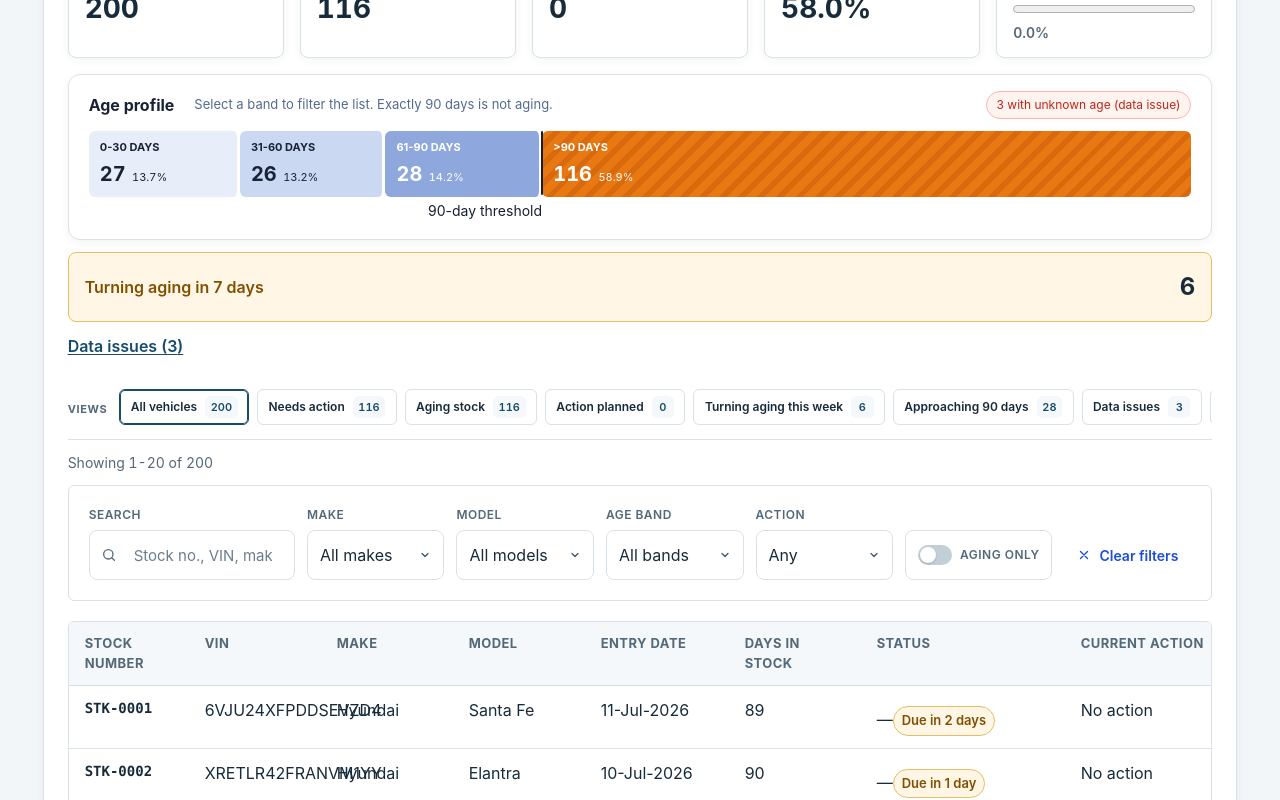
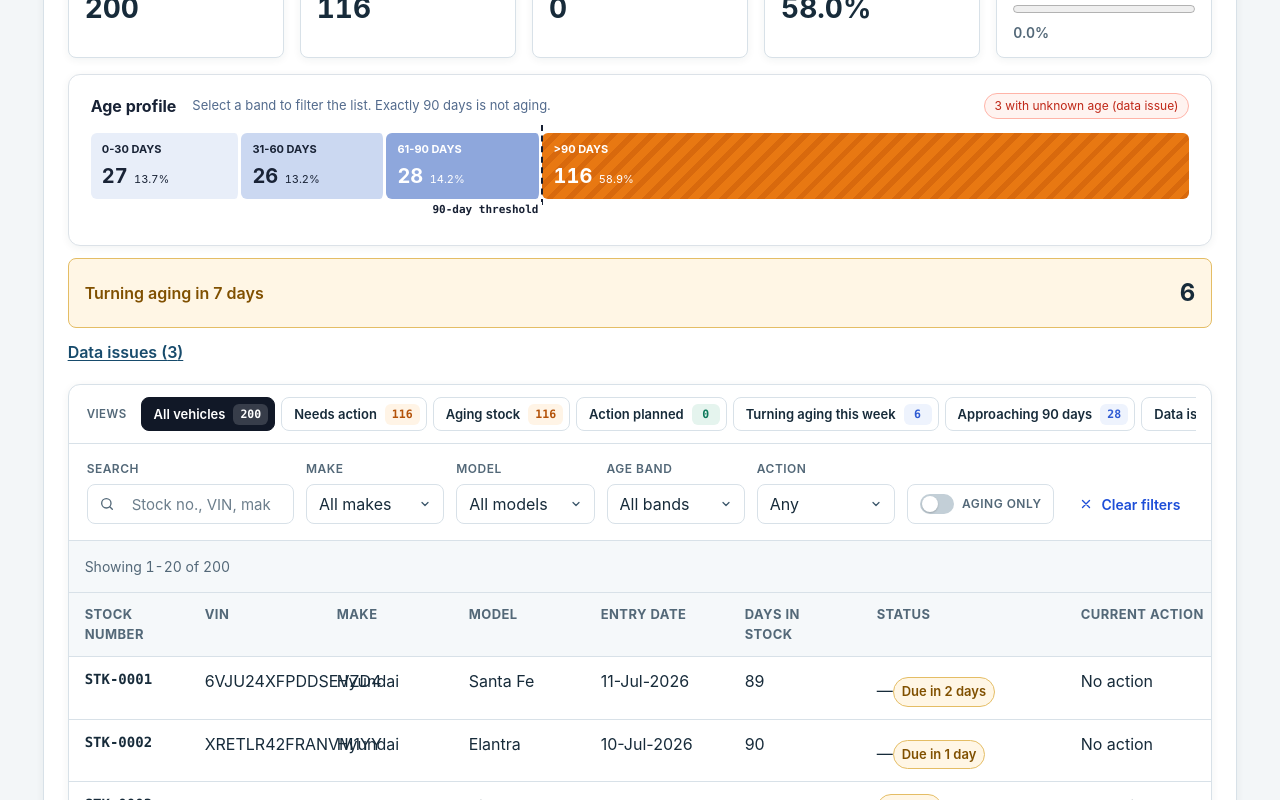
Before and after one commit to dunghuynh1990/intelligent-inventory-dashboard, a React (Vite) app: page / in a window 1280 px wide. Shown: the part 380-1180 px from the top of the page. Built offline with nearby package versions, Linux system fonts and the light colour scheme.

Commit message:
update UIs

```diff
--- a/src/App.css
+++ b/src/App.css
@@ -170,10 +170,48 @@
 }
 
 .inventory-result-count {
-  margin: 0 0 var(--space-3);
+  margin: 0;
   color: var(--color-text-muted);
   font-size: 0.875rem;
   font-variant-numeric: tabular-nums;
+}
+
+.inventory-browser {
+  overflow: hidden;
+  border: 1px solid var(--color-border);
+  border-radius: var(--radius-lg);
+  background: var(--color-surface);
+  box-shadow: var(--shadow-card);
+}
+
+.inventory-results {
+  background: var(--color-surface);
+}
+
+.inventory-results__toolbar {
+  display: flex;
+  min-height: 3.25rem;
+  align-items: center;
+  gap: var(--space-3);
+  padding: var(--space-2) var(--space-4);
+  border-bottom: 1px solid var(--color-border);
+  background: var(--color-surface-muted);
+}
+
+.inventory-results__toolbar .active-filter-chips {
+  margin: 0;
+}
+
+.inventory-results .inventory-table-scroll {
+  border: 0;
+  border-radius: 0;
+}
+
+.inventory-results .inventory-pager {
+  margin: 0;
+  border: 0;
+  border-top: 1px solid var(--color-border);
+  border-radius: 0;
 }
 
 .inventory-status {
@@ -236,26 +274,65 @@
 }
 
 .inventory-empty {
-  margin-top: 0;
-  padding: var(--space-5);
-  border: 1px dashed var(--color-border-strong);
-  border-radius: var(--radius-md);
+  margin: 0;
+  padding: var(--space-6);
   text-align: center;
 }
 
 .inventory-no-results {
   display: grid;
   justify-items: center;
+  align-content: center;
   gap: var(--space-3);
-  padding: var(--space-6);
-  border: 1px dashed var(--color-border-strong);
-  border-radius: var(--radius-md);
+  min-height: 21rem;
+  padding: var(--space-7) var(--space-6);
   text-align: center;
 }
 
+.inventory-no-results__icon {
+  display: grid;
+  width: 3.5rem;
+  height: 3.5rem;
+  place-items: center;
+  margin-bottom: var(--space-1);
+  border-radius: 0.875rem;
+  color: var(--color-focus);
+  background: #edf2f5;
+}
+
+.inventory-no-results__icon svg {
+  width: 1.5rem;
+  height: 1.5rem;
+}
+
+.inventory-no-results h3 {
+  margin: 0;
+  color: var(--color-text);
+  font-size: 1.25rem;
+  line-height: 1.3;
+}
+
 .inventory-no-results p {
-  margin: 0;
+  max-width: 26.25rem;
+  margin: 0 0 var(--space-1);
   color: var(--color-text-muted);
+}
+
+.inventory-no-results__clear {
+  min-height: 2.75rem;
+  margin-top: var(--space-1);
+  padding: 0 var(--space-4);
+  border: 1px solid var(--color-focus);
+  border-radius: var(--radius-sm);
+  color: var(--color-surface);
+  background: var(--color-focus);
+  font-size: 0.875rem;
+  font-weight: 700;
+}
+
+.inventory-no-results__clear:hover {
+  border-color: #2449b3;
+  background: #2449b3;
 }
 
 .app-fatal-error {
@@ -293,4 +370,14 @@
     align-items: flex-start;
     flex-direction: column;
   }
+
+  .inventory-results__toolbar {
+    align-items: flex-start;
+    flex-direction: column;
+  }
+
+  .inventory-no-results {
+    min-height: 18rem;
+    padding: var(--space-6) var(--space-4);
+  }
 }
--- a/src/App.tsx
+++ b/src/App.tsx
@@ -17,7 +17,10 @@ import {
 import type { InventoryService } from './services/inventory-service'
 import type { AgeBand, Vehicle, VehicleAction } from './types/vehicle'
 import { InventoryTable } from './components/InventoryTable'
-import { InventoryFilters } from './components/InventoryFilters'
+import {
+  InventoryFilterChips,
+  InventoryFilters,
+} from './components/InventoryFilters'
 import { InventoryPager } from './components/InventoryPager'
 import { InventoryPresets } from './components/InventoryPresets'
 import { InventorySummary } from './components/InventorySummary'
@@ -130,10 +133,13 @@ function App({ inventoryService, clock = systemClock }: AppProps) {
     () => paginateItems(filteredVehicles, currentPage, pageSize),
     [filteredVehicles, currentPage, pageSize],
   )
-  const resultCount =
+  const firstResult =
+    page.totalItems === 0 ? 0 : (page.currentPage - 1) * page.pageSize + 1
+  const lastResult =
     page.totalItems === 0
-      ? 'Showing 0 of 0'
-      : `Showing ${(page.currentPage - 1) * page.pageSize + 1}-${(page.currentPage - 1) * page.pageSize + page.items.length} of ${page.totalItems}`
+      ? 0
+      : (page.currentPage - 1) * page.pageSize + page.items.length
+  const resultCount = `Showing ${firstResult}-${lastResult} of ${page.totalItems}`
   const summaryCounts = useMemo(
     () => getInventorySummary(allVehicles),
     [allVehicles],
@@ -382,22 +388,13 @@ function App({ inventoryService, clock = systemClock }: AppProps) {
             />
           )}
           {vehicles !== null && (
+            <div className="inventory-browser">
               <InventoryPresets
                 presets={inventoryPresets}
                 selectedPresetId={activePresetId}
                 onSelect={handlePresetSelect}
               />
-          )}
-          {vehicles !== null && (
-            <p className="inventory-result-count" role="status">
-              {resultCount}
-            </p>
-          )}
-          {vehicles !== null && vehicles.length === 0 && !isLoading && (
-            <p className="inventory-empty">No vehicles in inventory.</p>
-          )}
-          {vehicles !== null && vehicles.length > 0 && (
-            <>
+              {vehicles.length > 0 && (
                 <InventoryFilters
                   filters={filters}
                   makes={makes}
@@ -406,11 +403,51 @@ function App({ inventoryService, clock = systemClock }: AppProps) {
                   onMakeChange={handleMakeChange}
                   onReset={() => handleFiltersChange(emptyFilters)}
                 />
-              {filteredVehicles.length === 0 ? (
+              )}
+              <div className="inventory-results">
+                <div className="inventory-results__toolbar">
+                  <p className="inventory-result-count" role="status">
+                    {resultCount}
+                  </p>
+                  {vehicles.length > 0 && (
+                    <InventoryFilterChips
+                      filters={filters}
+                      onChange={handleFiltersChange}
+                    />
+                  )}
+                </div>
+                {vehicles.length === 0 ? (
+                  <p className="inventory-empty">No vehicles in inventory.</p>
+                ) : filteredVehicles.length === 0 ? (
                   <div className="inventory-no-results">
-                  <p>No vehicles match these filters.</p>
+                    <span className="inventory-no-results__icon" aria-hidden="true">
+                      <svg
+                        viewBox="0 0 24 24"
+                        fill="none"
+                        stroke="currentColor"
+                        strokeWidth="2"
+                        strokeLinecap="round"
+                        strokeLinejoin="round"
+                      >
+                        <circle cx="11" cy="11" r="7" />
+                        <path d="m20 20-3.5-3.5M8 11h6" />
+                      </svg>
+                    </span>
+                    <h3>No vehicles match these filters</h3>
+                    <p>
+                      Try changing or clearing the filters. Some combinations,
+                      such as Aging only with the 0-30 band, never match.
+                    </p>
+                    <button
+                      className="inventory-no-results__clear"
+                      type="button"
+                      onClick={() => handleFiltersChange(emptyFilters)}
+                    >
+                      Clear filters
+                    </button>
                   </div>
                 ) : (
+                  <>
                     <InventoryTable
                       vehicles={page.items}
                       searchText={filters.searchText}
@@ -421,7 +458,6 @@ function App({ inventoryService, clock = systemClock }: AppProps) {
                       onCancelAction={() => setEditingVehicleId(null)}
                       onSaveAction={handleSaveAction}
                     />
-              )}
                     <InventoryPager
                       currentPage={page.currentPage}
                       pageSize={page.pageSize}
@@ -434,6 +470,9 @@ function App({ inventoryService, clock = systemClock }: AppProps) {
                       }
                     />
                   </>
+                )}
+              </div>
+            </div>
           )}
         </section>
       </main>
--- a/src/components/InventoryFilters.css
+++ b/src/components/InventoryFilters.css
@@ -1,8 +1,7 @@
 .inventory-filters {
-  margin-bottom: var(--space-5);
-  padding: var(--space-5);
-  border: 1px solid var(--color-border);
-  border-radius: var(--radius-sm);
+  margin: 0;
+  padding: 1rem 1.125rem;
+  border-bottom: 1px solid var(--color-border);
   background: var(--color-surface);
 }
 
@@ -11,7 +10,7 @@
   align-items: center;
   justify-content: center;
   gap: var(--space-2);
-  min-height: 3.125rem;
+  min-height: 2.5rem;
   padding: 0 var(--space-3);
   border: 1px solid transparent;
   border-radius: var(--radius-sm);
@@ -57,7 +56,7 @@
 .filter-control select {
   width: 100%;
   min-width: 0;
-  height: 3.125rem;
+  height: 2.5rem;
   padding: 0 var(--space-3);
   border: 1px solid var(--color-border);
   border-radius: 0.5rem;
@@ -102,7 +101,7 @@
 .filter-control--switch {
   position: relative;
   align-self: end;
-  min-height: 3.125rem;
+  min-height: 2.5rem;
 }
 
 .filter-control--switch input {
@@ -116,7 +115,7 @@
   display: inline-flex;
   align-items: center;
   gap: var(--space-2);
-  min-height: 3.125rem;
+  min-height: 2.5rem;
   padding: 0 var(--space-3);
   border: 1px solid var(--color-border);
   border-radius: 0.5rem;
@@ -225,10 +224,6 @@
 }
 
 @media (max-width: 40rem) {
-  .inventory-filters {
-    padding: var(--space-4);
-  }
-
   .inventory-filters__controls {
     grid-template-columns: repeat(2, minmax(0, 1fr));
   }
--- a/src/components/InventoryFilters.tsx
+++ b/src/components/InventoryFilters.tsx
@@ -33,8 +33,6 @@ export function InventoryFilters({
   onMakeChange,
   onReset,
 }: InventoryFiltersProps) {
-  const activeFilters = getActiveFilters(filters)
-
   return (
     <section className="inventory-filters" aria-label="Inventory filters">
       <div className="inventory-filters__controls">
@@ -164,7 +162,22 @@ export function InventoryFilters({
           Clear filters
         </button>
       </div>
-      {activeFilters.length > 0 && (
+    </section>
+  )
+}
+
+type InventoryFilterChipsProps = Pick<
+  InventoryFiltersProps,
+  'filters' | 'onChange'
+>
+
+export function InventoryFilterChips({
+  filters,
+  onChange,
+}: InventoryFilterChipsProps) {
+  const activeFilters = getActiveFilters(filters)
+
+  return activeFilters.length > 0 ? (
     <ul className="active-filter-chips" aria-label="Active filters">
       {activeFilters.map(({ key, label }) => (
         <li className="active-filter-chip" key={key}>
@@ -179,9 +192,7 @@ export function InventoryFilters({
         </li>
       ))}
     </ul>
-      )}
-    </section>
-  )
+  ) : null
 }
 
 function getActiveFilters(
--- a/src/components/InventoryPresets.css
+++ b/src/components/InventoryPresets.css
@@ -1,29 +1,30 @@
 .inventory-presets {
   display: flex;
   align-items: center;
-  gap: var(--space-3);
+  gap: 0.875rem;
   min-width: 0;
-  margin-bottom: var(--space-3);
-  padding: var(--space-2) 0;
+  padding: 0.75rem 1.125rem;
   border-bottom: 1px solid var(--color-border);
 }
 
 .inventory-presets__heading {
   flex: 0 0 auto;
   color: var(--color-text-muted);
-  font-size: 0.6875rem;
-  font-weight: 700;
-  letter-spacing: 0.06em;
+  font-size: 0.71875rem;
+  font-weight: 600;
+  letter-spacing: 0.04em;
   text-transform: uppercase;
 }
 
 .inventory-presets__scroller {
   display: flex;
   align-items: center;
-  gap: var(--space-2);
+  flex: 1;
+  gap: 0.375rem;
   min-width: 0;
   overflow-x: auto;
-  padding: 0.15rem 0 0.4rem;
+  padding: 0.1875rem;
+  margin: -0.1875rem;
   scrollbar-width: thin;
 }
 
@@ -31,51 +32,76 @@
   display: inline-flex;
   flex: 0 0 auto;
   align-items: center;
-  gap: var(--space-2);
-  min-height: 2.25rem;
-  padding: 0.35rem 0.65rem;
+  gap: 0.5rem;
+  height: 2.125rem;
+  padding: 0 0.375rem 0 0.75rem;
   border: 1px solid var(--color-border);
-  border-radius: var(--radius-sm);
+  border-radius: 0.5rem;
   color: var(--color-text);
   background: var(--color-surface);
   font: inherit;
-  font-size: 0.75rem;
+  font-size: 0.8125rem;
   font-weight: 600;
   white-space: nowrap;
   cursor: pointer;
 }
 
 .inventory-presets__button:hover {
-  border-color: var(--color-primary);
+  border-color: #c8d3da;
+  background: #f4f7f9;
 }
 
 .inventory-presets__button[aria-pressed='true'] {
-  border-color: var(--color-primary);
-  box-shadow: inset 0 0 0 1px var(--color-primary);
+  border-color: #111827;
+  color: var(--color-surface);
+  background: #111827;
 }
 
 .inventory-presets__button:focus-visible {
-  outline: 3px solid var(--color-primary);
+  outline: 3px solid var(--color-focus);
   outline-offset: 2px;
 }
 
 .inventory-presets__count {
-  min-width: 1.4rem;
-  padding: 0.15rem 0.35rem;
-  border-radius: 0.35rem;
-  color: var(--color-primary);
-  background: var(--color-surface-muted);
+  min-width: 1.75rem;
+  padding: 0.125rem 0.4375rem;
+  border-radius: 0.375rem;
+  color: #2f5bd3;
+  background: #eef3fd;
   text-align: center;
-  font-size: 0.6875rem;
+  font-family: var(--font-mono);
+  font-size: 0.71875rem;
   font-variant-numeric: tabular-nums;
+}
+
+.inventory-presets__button:nth-child(2) .inventory-presets__count,
+.inventory-presets__button:nth-child(3) .inventory-presets__count {
+  color: #b4530a;
+  background: #fff4e6;
+}
+
+.inventory-presets__button:nth-child(4) .inventory-presets__count {
+  color: #0e7a5c;
+  background: #e5f4ee;
+}
+
+.inventory-presets__button:nth-child(7) .inventory-presets__count {
+  color: #b42318;
+  background: #fef2f1;
+}
+
+.inventory-presets__button[aria-pressed='true'] .inventory-presets__count {
+  color: var(--color-surface);
+  background: rgb(255 255 255 / 16%);
 }
 
 @media (max-width: 40rem) {
   .inventory-presets {
     align-items: flex-start;
+    gap: 0.75rem;
   }
 
   .inventory-presets__heading {
-    padding-top: 0.55rem;
+    padding-top: 0.5rem;
   }
 }
--- a/src/components/InventorySummary.css
+++ b/src/components/InventorySummary.css
@@ -61,7 +61,7 @@
 
 .age-profile {
   margin-top: var(--space-4);
-  padding: var(--space-4) var(--space-5);
+  padding: 1.125rem 1.375rem 1.25rem;
   border: 1px solid #dce2e8;
   border-radius: var(--radius-lg);
   background: #fff;
@@ -71,8 +71,8 @@
 .age-profile__header {
   display: flex;
   align-items: center;
-  gap: var(--space-5);
-  margin-bottom: var(--space-3);
+  gap: 1rem;
+  margin-bottom: 0.875rem;
 }
 
 .age-profile__header h3 {
@@ -90,7 +90,7 @@
 
 .age-profile__unknown {
   margin-left: auto;
-  padding: 0.25rem 0.625rem;
+  padding: 0.1875rem 0.625rem;
   border: 1px solid #ffb4a8;
   border-radius: 999px;
   color: #bf2616;
@@ -200,11 +200,10 @@
 
 .age-profile__threshold {
   position: absolute;
-  top: 0;
-  height: 4rem;
+  top: -0.5rem;
+  height: calc(4rem + 1rem);
   width: 2px;
-  border-radius: 1px;
-  background: #172033;
+  border-left: 2px dashed #172033;
   transform: translateX(-50%);
   pointer-events: none;
 }
@@ -214,7 +213,11 @@
   top: calc(100% - 1.45rem);
   transform: translateX(-100%);
   color: #172033;
-  font-size: 0.875rem;
+  padding: 0 0.25rem;
+  background: #fff;
+  font-family: var(--font-mono);
+  font-size: 0.6875rem;
+  font-weight: 600;
   white-space: nowrap;
   pointer-events: none;
 }
```
Also changed, not shown: 1 other file (tests, documents, lock files or other folders). Lines whose indentation alone changed are shown as unchanged.
